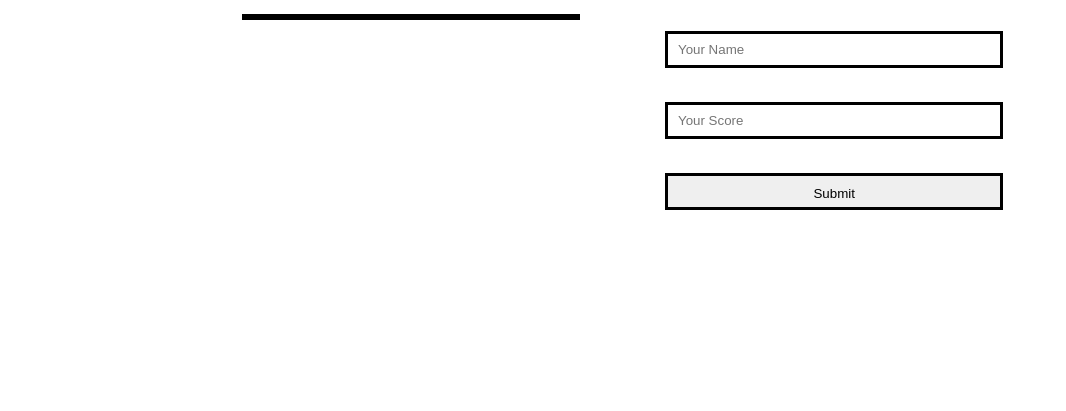
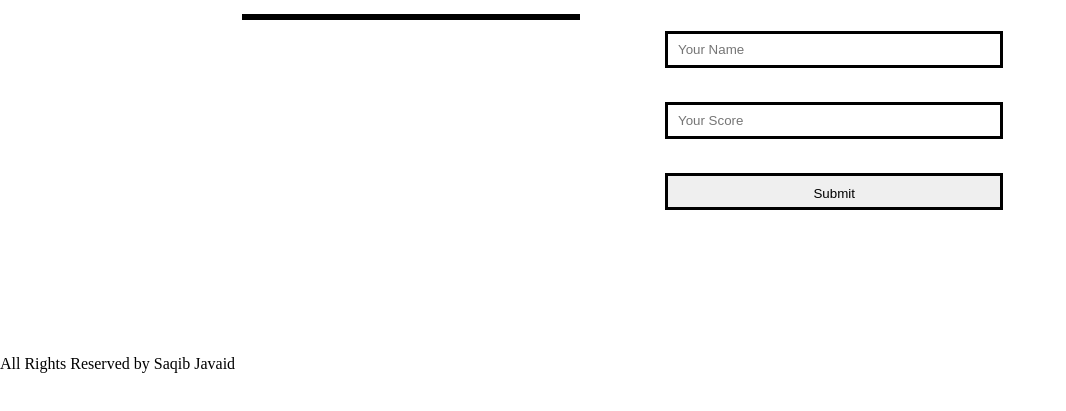
Before and after one commit to saqibjavaiddev/Leaderboard-Project-JS, a website built with webpack: page src/index.html in a window 1280 px wide. Shown: the part 265-676 px from the top of the page, without its empty margins (0-1066 px from the left). Built offline with nearby package versions, Linux system fonts and the light colour scheme; no server answers.

Commit message:
Added footer for the page

```diff
--- a/src/index.html
+++ b/src/index.html
@@ -30,5 +30,8 @@
         </div>
     </div>
     </main>
+    <footer>
+        <p>All Rights Reserved by Saqib Javaid</p>
+    </footer>
 </body>
 </html>
```
